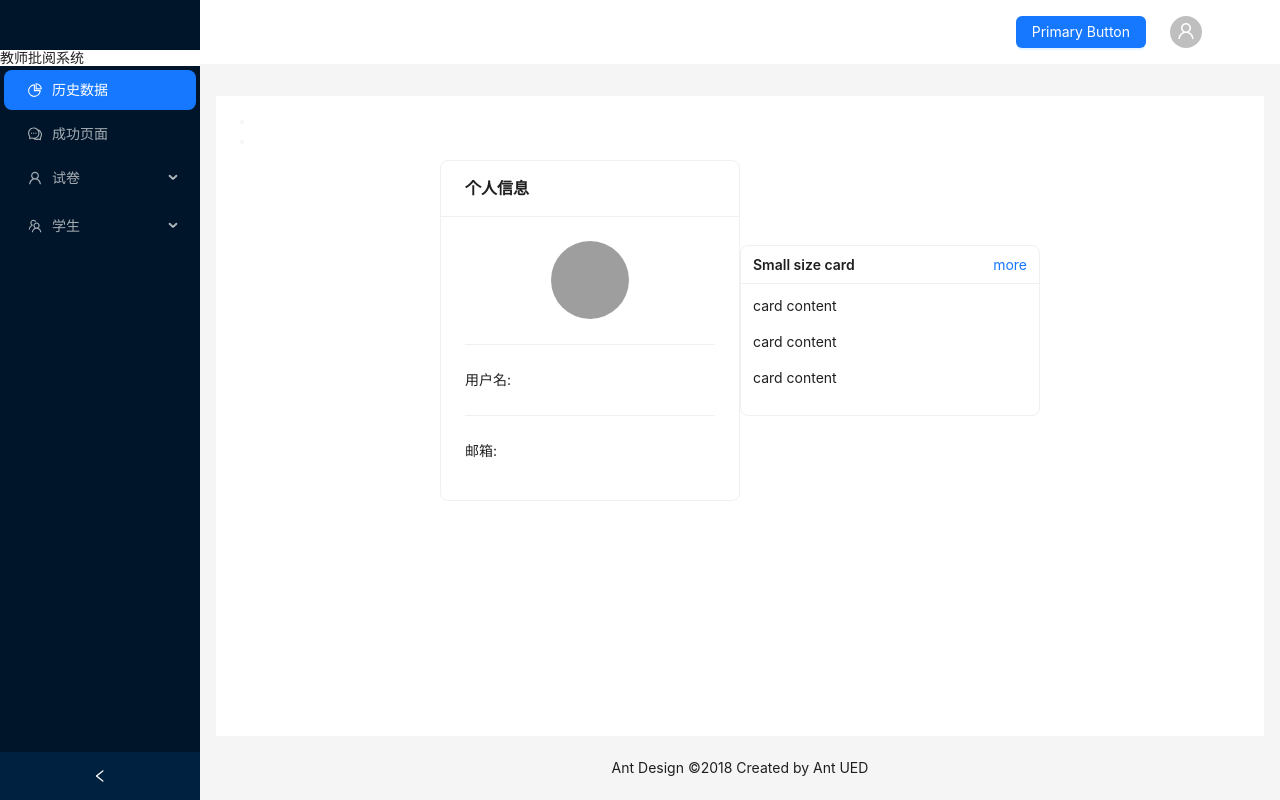
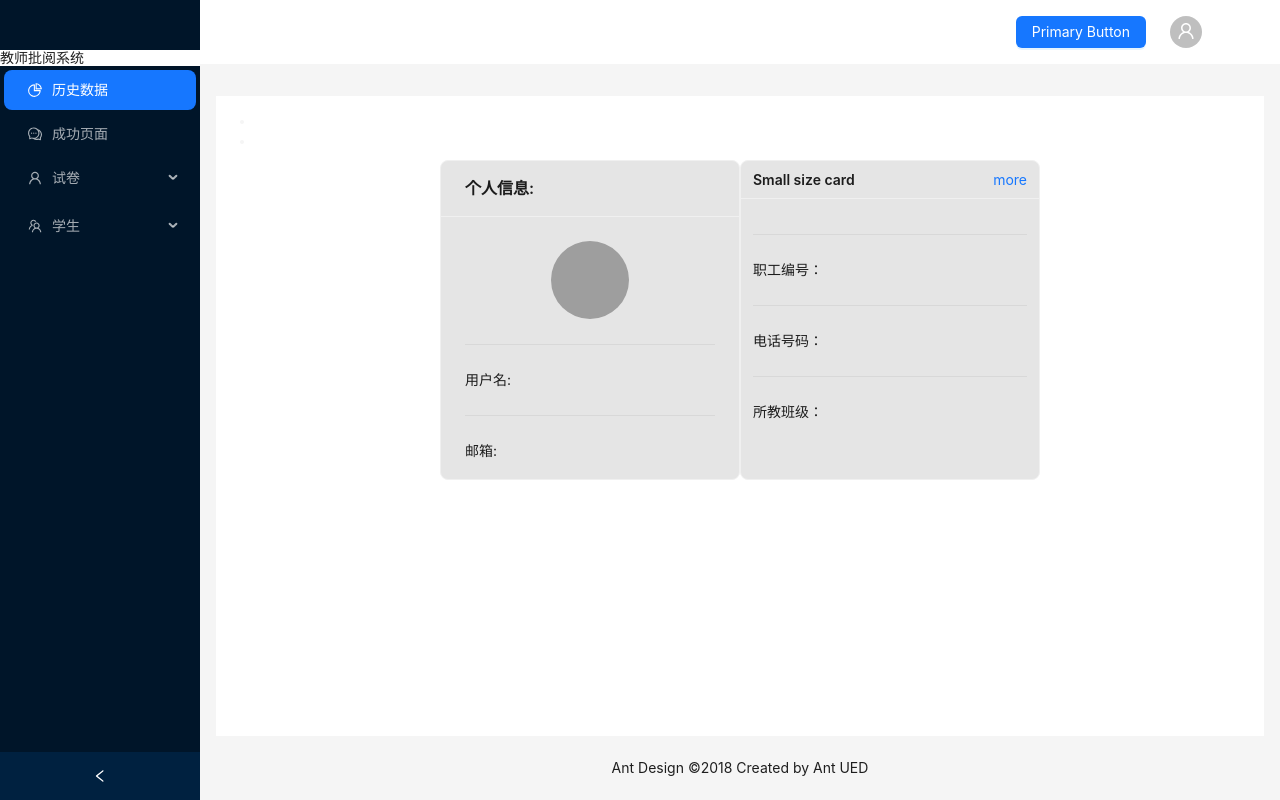
Before and after one commit to xiaoheiit6/mark_plantform_web, a Vue app in the folder main/: page /teacher/info in a window 1280 px wide. Built offline with nearby package versions, Linux system fonts and the light colour scheme; grey boxes are pictures that could not be loaded; the HTML template or start-up script is replaced by a standard one.

Commit message:
alter teacher\info views

```diff
--- a/main/src/views/teacher/info.vue
+++ b/main/src/views/teacher/info.vue
@@ -2,9 +2,9 @@
     <a-flex gap="middle" align="start" vertical>
         <a-segmented v-model:value="justify" />
         <a-segmented v-model:value="alignItems" />
-        <a-flex :style="{ ...boxStyle }" :justify="justify" :align="alignItems">
+        <a-flex :style="{ ...boxStyle }" :justify="justify" :align="alignItems"  >
 
-            <a-card title="个人信息" style="width: 300px">
+            <a-card title="个人信息:" style="width: 300px" class="background">
                 <div style="display: flex; justify-content: center; width: 100%;">
                 <a-avatar :size="{ xs: 24, sm: 32, md: 40, lg: 64, xl: 80, xxl: 100 }"
                 src="https://xsgames.co/randomusers/avatar.php?g=pixel&key=1"
@@ -20,11 +20,14 @@
                 <p>邮箱:</p>
             </a-card>
             <br />
-            <a-card size="small" title="Small size card" style="width: 300px">
+            <a-card size="small" title="Small size card" style="width: 300px" class="background">
                 <template #extra><a href="#">more</a></template>
-                <p>card content</p>
-                <p>card content</p>
-                <p>card content</p>
+                <a-divider />
+                <p>职工编号：</p>
+                <a-divider />
+                <p>电话号码：</p>
+                <a-divider />
+                <p>所教班级：</p>
             </a-card>
 
         </a-flex>
@@ -44,4 +47,9 @@ const boxStyle = {
 };
 </script>
 
-<style scoped></style>
+<style scoped>
+.background{
+    background-color: rgba(0, 0, 0, 0.1);
+    height: 320px;
+}
+</style>
```
